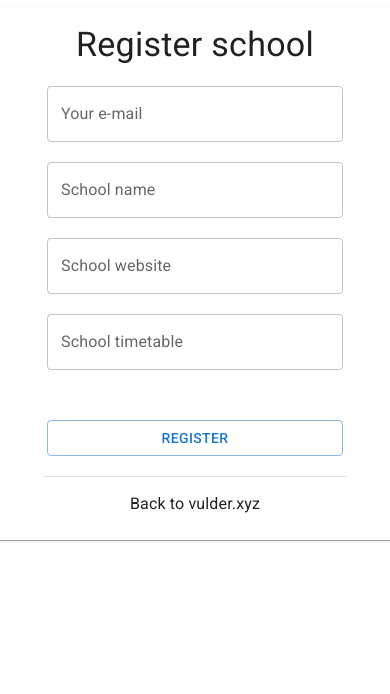
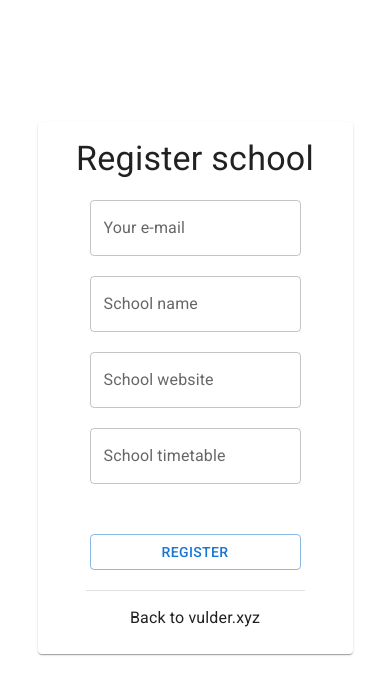
Before and after one commit to VulderApp/SchoolFormFrontend, a React (Create React App) app: page /register in a window 390 px wide. Shown: the top 694 px of the page. Built offline with nearby package versions, Linux system fonts and the light colour scheme.

Commit message:
Fix card positioning to center and adjust with to mobile devices (#4)

```diff
--- a/src/App.tsx
+++ b/src/App.tsx
@@ -2,21 +2,23 @@ import React, { ReactElement } from "react";
 import { Routes, BrowserRouter, Route } from "react-router-dom";
 import Register from "./view/Register";
 import Complete from "./view/Complete";
-import { Box, Card, CardContent } from "@mui/material";
+import { Container, Card, CardContent } from "@mui/material";
 
 const App = (): ReactElement => {
   return (
     <BrowserRouter>
-      <Box
+      <Container
         sx={{
           display: "flex",
-          width: "100%",
           height: "100%",
+          width: "auto",
+          minHeight: "90vh",
           justifyContent: "center",
           alignItems: "center",
+          alignSelf: "center",
         }}
       >
-        <Card sx={{ minWidth: "400px" }}>
+        <Card>
           <CardContent>
             <Routes>
               <Route path="/register" element={<Register />} />
@@ -24,7 +26,7 @@ const App = (): ReactElement => {
             </Routes>
           </CardContent>
         </Card>
-      </Box>
+      </Container>
     </BrowserRouter>
   );
 };
```
